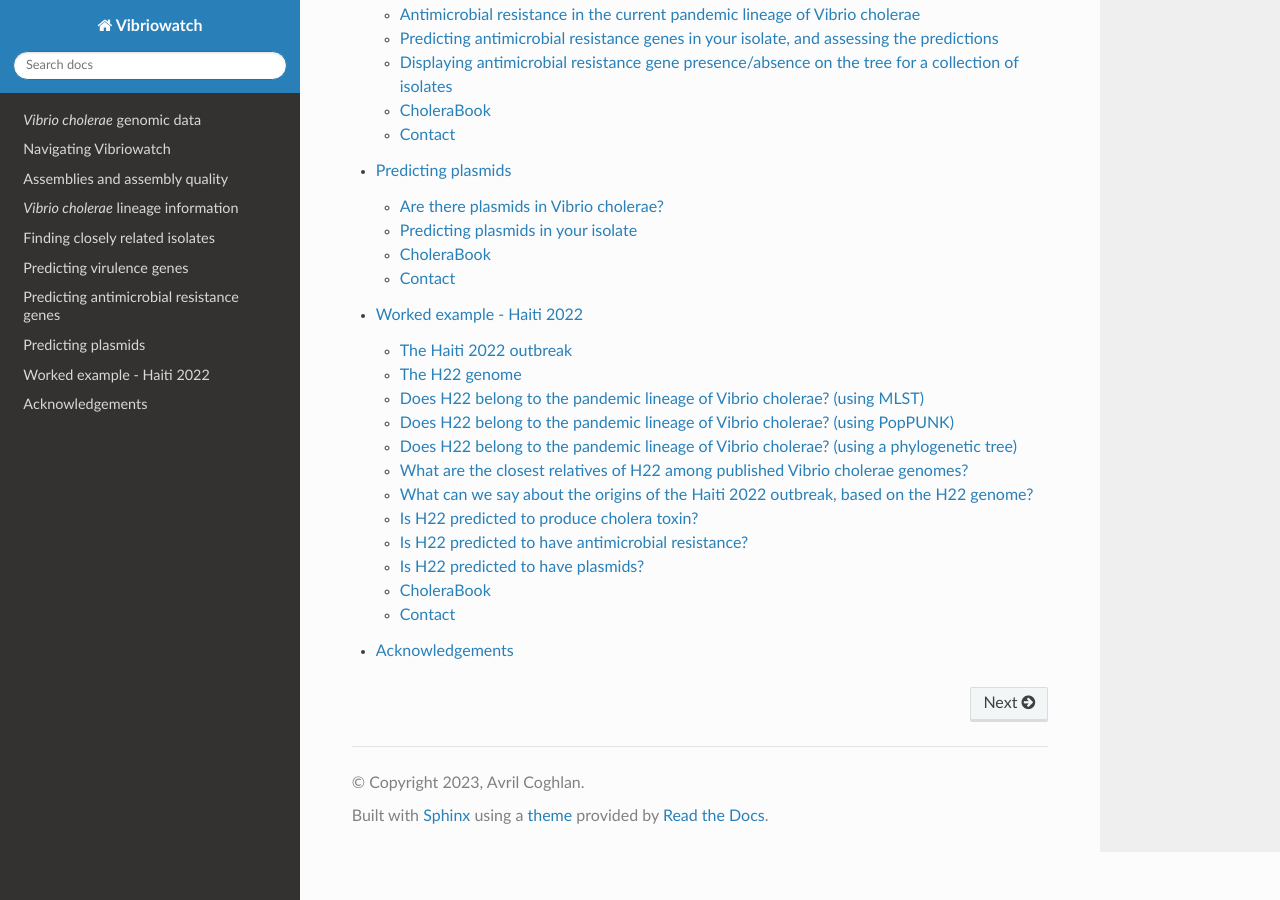
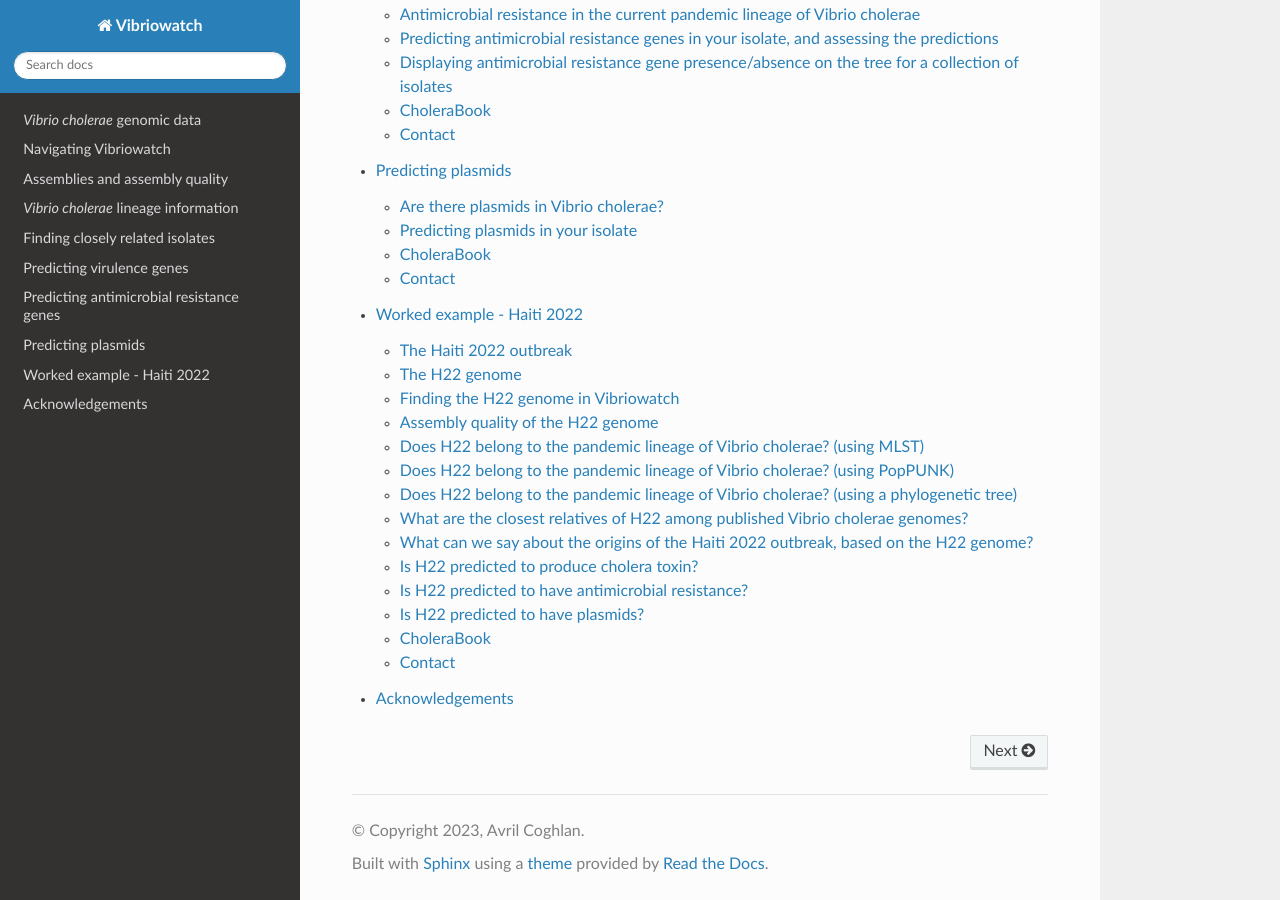
Before and after one commit to avrilcoghlan/vibriowatch, a Sphinx documentation site: the page built from docs/source/index.rst, in a window 1280 px wide and 900 px high, scrolled down 2905 px. Built offline with Sphinx 7.4.7 and the Read the Docs theme 3.1.0, drawn with Linux system fonts in a browser that asks for light colours.

Commit message:
Update haiti.rst

```diff
--- a/docs/source/haiti.rst
+++ b/docs/source/haiti.rst
@@ -5,6 +5,8 @@ This section will cover:
 
 * `The Haiti 2022 outbreak`_
 * `The H22 genome`_.
+* `Finding the H22 genome in Vibriowatch`_.
+* `Assembly quality of the H22 genome`_.
 * `Does H22 belong to the pandemic lineage of Vibrio cholerae? (using MLST)`_.
 * `Does H22 belong to the pandemic lineage of Vibrio cholerae? (using PopPUNK)`_.
 * `Does H22 belong to the pandemic lineage of Vibrio cholerae? (using a phylogenetic tree)`_.
@@ -57,6 +59,9 @@ Let's analyse the H22 genome in Vibriowatch to answer some of these questions. T
 genome is amongst the approximately 6000 genomes that we have already added to Vibriowatch as 'public' genomes that
 everyone can see.
 
+Finding the H22 genome in Vibriowatch
+-------------------------------------
+
 First, let's find the H22 genome in Vibriowatch.
 
 You can search for an isolate in Vibriowatch by searching by its isolate/strain name(s).
@@ -95,6 +100,9 @@ This shows the top of the report page for H22:
 
 .. image:: Picture115.png
   :width: 600
+
+Assembly quality of the H22 genome
+----------------------------------
 
 Let's have a quick look at the assembly statistics for the H22 genome assembly, to check that the assembly looks
 reasonably good quality and has the expected GC content for *V. cholerae*. To look at the assembly statistics, scroll
```
